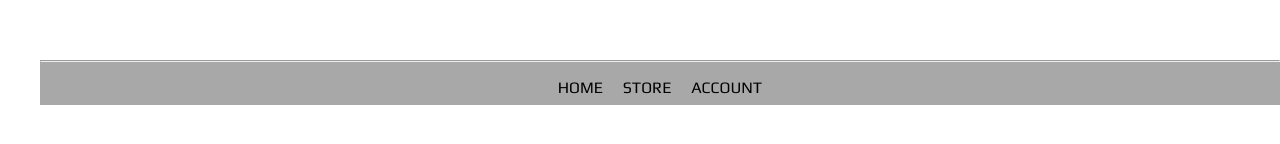
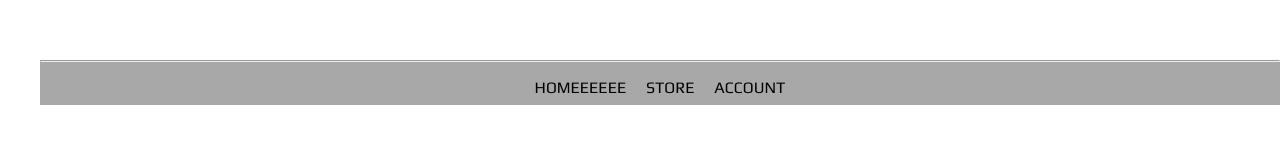
Before and after one commit to andreavieira/GeekText, a plain HTML site: page shoppingcart/index.html in a window 1280 px wide. Shown: the part 476-620 px from the top of the page. Drawn offline with Linux system fonts and the light colour scheme; some packages are replaced by stand-ins of ours.

```diff
--- a/shoppingcart/index.html
+++ b/shoppingcart/index.html
@@ -72,7 +72,7 @@
             <span class="cart-total-price">$10.99</span>
           </div>
             <button class="btn btn-primary btn-purchase"
-            role="button">PURCHASE</button>
+            role="button">PURCHASE </button>
         </div>
     </section>
 
@@ -80,7 +80,7 @@
     <footer class="main-footer">
       <hr>
         <nav class="nav footer-nav">
-            <li><a href="">HOME</a></li>
+            <li><a href="">HOMEEEEEE</a></li>
             <li><a href="">STORE</a></li>
             <li><a href="">ACCOUNT</a></li>
           </nav>
```
